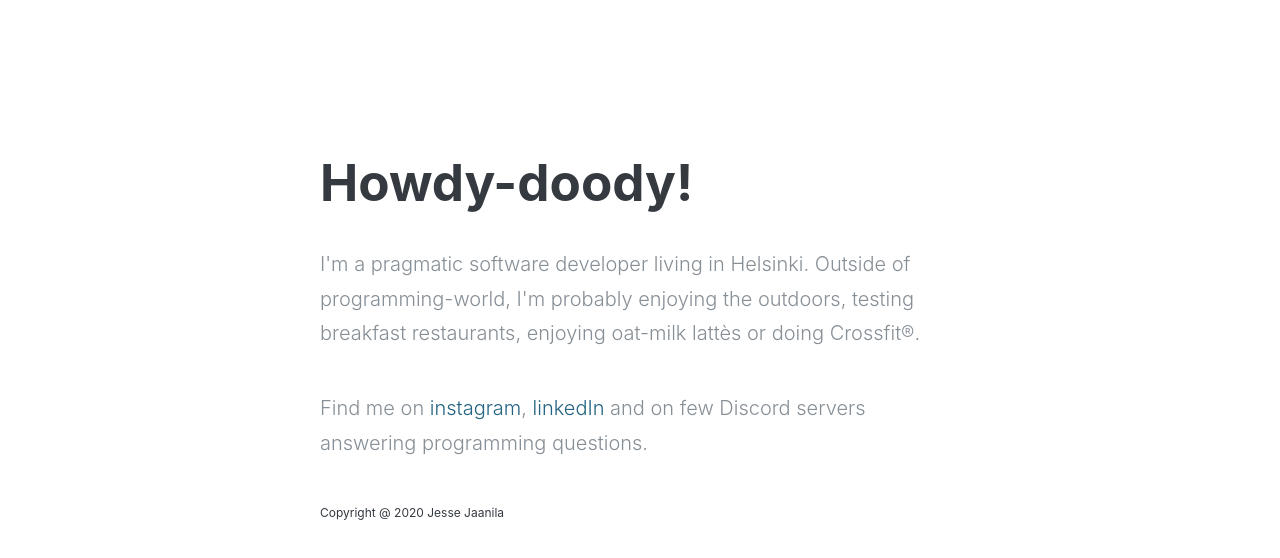
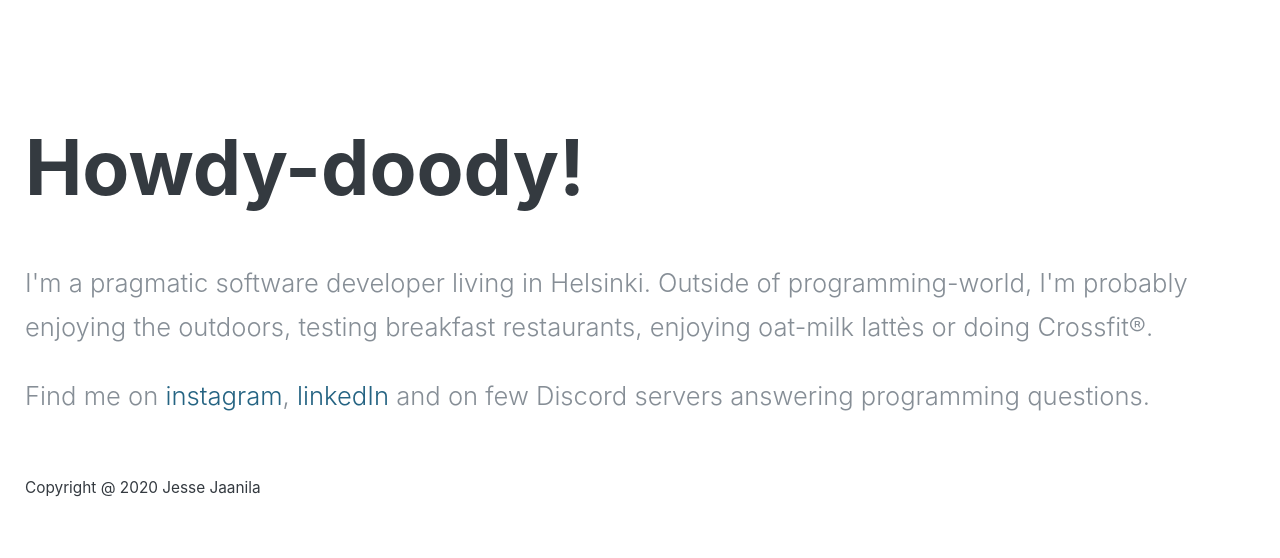
Before and after one commit to Jaanilj/jessejaanilacom, a React app: page / in a window 1280 px wide. Shown: the top 558 px of the page. Built offline with nearby package versions, Linux system fonts and the light colour scheme.

Commit message:
Improve font and content sizing with different screen sizes.

```diff
--- a/css/common-styles.less
+++ b/css/common-styles.less
@@ -12,6 +12,21 @@
   color: @gray-dark;
   -webkit-font-smoothing: antialiased;
   -moz-osx-font-smoothing: grayscale;
+}
+
+html {
+  height: 100%;
+  font-size: @font-size-medium;
+}
+
+@media screen and (min-width: 30rem) {
+  html {
+    font-size: calc(@font-size-medium + 0.4 * ((100vw - 30rem) / 50));
+  }
+}
+
+body {
+  margin: 0;
 }
 
 h1 {
@@ -72,7 +87,6 @@ a:focus {
 }
 
 p {
-  font-size: @font-size-medium;
   color: @gray;
   font-weight: @font-weight-base;
 }
--- a/css/variables.less
+++ b/css/variables.less
@@ -7,9 +7,11 @@
   'Helvetica Neue', Arial, 'Noto Sans', sans-serif, 'Apple Color Emoji',
   'Segoe UI Emoji', 'Segoe UI Symbol', 'Noto Color Emoji';
 
-@font-size-small: 1.5vh;
-@font-size-medium: 2.5vh;
-@font-size-large: 4vmax;
+@font-size-small: 0.6rem;
+@font-size-medium: 1.2rem;
+@font-size-large: 3rem;
 
 @font-weight-base: 300;
 @font-weight-medium: 400;
+
+@content-width: 660px;
--- a/src/features/app/components/About.tsx
+++ b/src/features/app/components/About.tsx
@@ -1,11 +1,10 @@
 import React from 'react'
-import styles from '../containers/App.module.less'
 
 export default function About(): JSX.Element {
   const instagramUrl = 'https://www.instagram.com/jaanilajesse/'
   const linkedInUrl = 'https://www.linkedin.com/in/jessejaanila/'
   return (
-    <section className={styles.centered}>
+    <section>
       <p>
         {`I'm a pragmatic software developer living in Helsinki. Outside of
         programming-world, I'm probably enjoying the outdoors, testing breakfast
--- a/src/features/app/components/Header.module.less
+++ /dev/null
@@ -1,3 +0,0 @@
-.header {
-  margin-top: 4em;
-}
--- a/src/features/app/components/Header.tsx
+++ b/src/features/app/components/Header.tsx
@@ -1,12 +1,9 @@
 import React from 'react'
-import appStyles from '../containers/App.module.less'
-import headerStyles from './Header.module.less'
 
 export default function Header(): JSX.Element {
   const greetingTitle = 'Howdy-doody!'
-  const classNames = [appStyles.centered, headerStyles.header].join(' ')
   return (
-    <header className={classNames}>
+    <header>
       <h1>{greetingTitle}</h1>
     </header>
   )
--- a/src/features/app/containers/App.module.less
+++ b/src/features/app/containers/App.module.less
@@ -1,12 +1,15 @@
+@import '../../../../css/variables.less';
+
 .container {
-  margin: auto;
+  margin: 0 auto;
   margin-top: 2rem;
   margin-bottom: 2rem;
-  max-width: 40rem;
+  padding-left: 25px;
+  padding-right: 25px;
   overflow-wrap: break-word;
 }
 
-.centered {
-  display: flex;
-  flex-flow: column nowrap;
+.content {
+  margin: 0 auto;
+  max-width: @content-width;
 }
--- a/src/features/app/containers/App.tsx
+++ b/src/features/app/containers/App.tsx
@@ -6,10 +6,10 @@ import styles from './App.module.less'
 
 export default function App(): JSX.Element {
   return (
-    <div className={styles.container}>
+    <main className={styles.container}>
       <Header />
       <About />
       <Footer />
-    </div>
+    </main>
   )
 }
```
